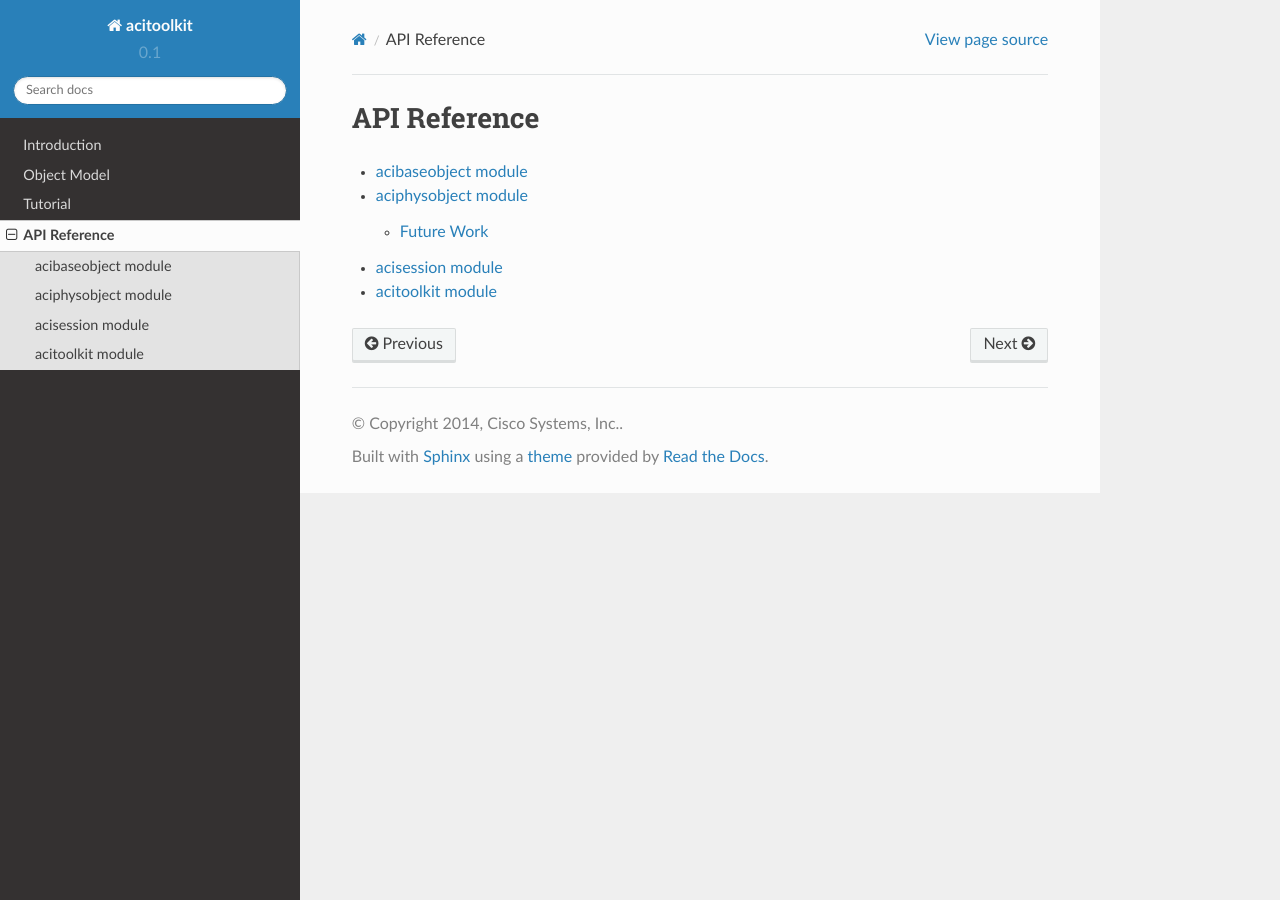
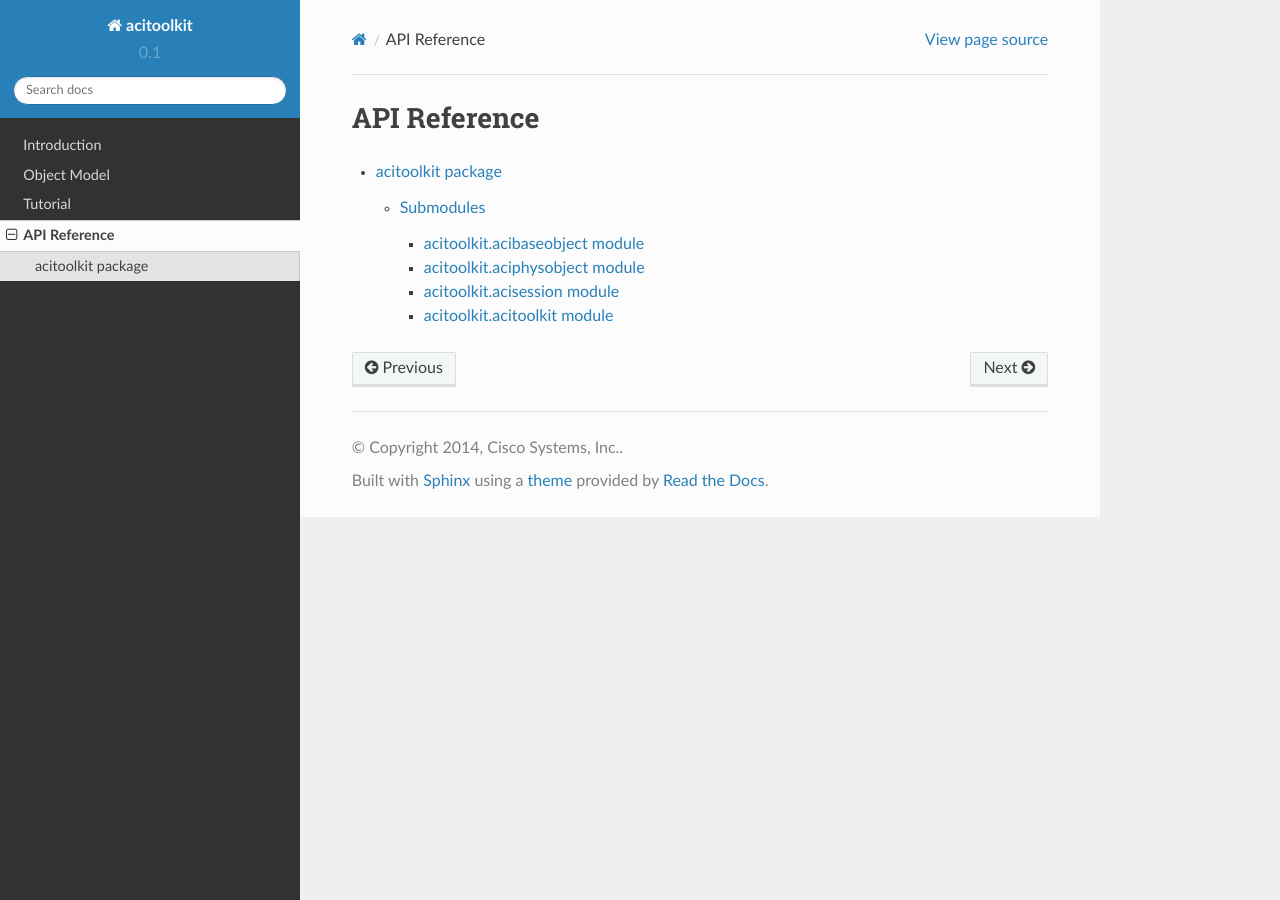
Before and after one commit to datacenter/acitoolkit, a Sphinx documentation site: the page built from docs/source/modules.rst, in a window 1280 px wide. Built offline with Sphinx 7.4.7 and the Read the Docs theme 2.0.0, drawn with Linux system fonts in a browser that asks for light colours.

Commit message:
Updated docs as a package

```diff
--- /dev/null
+++ b/docs/source/acitoolkit.acibaseobject.rst
@@ -0,0 +1,7 @@
+acitoolkit.acibaseobject module
+===============================
+
+.. automodule:: acitoolkit.acibaseobject
+    :members:
+    :undoc-members:
+    :show-inheritance:
--- /dev/null
+++ b/docs/source/acitoolkit.aciphysobject.rst
@@ -0,0 +1,7 @@
+acitoolkit.aciphysobject module
+===============================
+
+.. automodule:: acitoolkit.aciphysobject
+    :members:
+    :undoc-members:
+    :show-inheritance:
--- /dev/null
+++ b/docs/source/acitoolkit.acisession.rst
@@ -0,0 +1,7 @@
+acitoolkit.acisession module
+============================
+
+.. automodule:: acitoolkit.acisession
+    :members:
+    :undoc-members:
+    :show-inheritance:
--- /dev/null
+++ b/docs/source/acitoolkit.acitoolkit.rst
@@ -0,0 +1,7 @@
+acitoolkit.acitoolkit module
+============================
+
+.. automodule:: acitoolkit.acitoolkit
+    :members:
+    :undoc-members:
+    :show-inheritance:
--- a/docs/source/acitoolkit.rst
+++ b/docs/source/acitoolkit.rst
@@ -1,7 +1,12 @@
-acitoolkit module
-=================
+acitoolkit package
+==================
 
-.. automodule:: acitoolkit
-    :members:
-    :undoc-members:
-    :show-inheritance:
+Submodules
+----------
+
+.. toctree::
+
+   acitoolkit.acibaseobject
+   acitoolkit.aciphysobject
+   acitoolkit.acisession
+   acitoolkit.acitoolkit
--- a/docs/source/conf.py
+++ b/docs/source/conf.py
@@ -19,7 +19,7 @@ import sphinx_rtd_theme
 # If extensions (or modules to document with autodoc) are in another directory,
 # add these directories to sys.path here. If the directory is relative to the
 # documentation root, use os.path.abspath to make it absolute, like shown here.
-sys.path.insert(0, os.path.abspath('../../acitoolkit'))
+sys.path.insert(0, os.path.abspath('../acitoolkit'))
 
 # -- General configuration ------------------------------------------------
 
--- a/docs/source/modules.rst
+++ b/docs/source/modules.rst
@@ -4,7 +4,4 @@ API Reference
 .. toctree::
    :maxdepth: 4
 
-   acibaseobject
-   aciphysobject
-   acisession
    acitoolkit
```
Also changed, not shown: docs/source/acibaseobject.rst (deleted, +0 -7 lines), docs/source/acisession.rst (deleted, +0 -7 lines).
